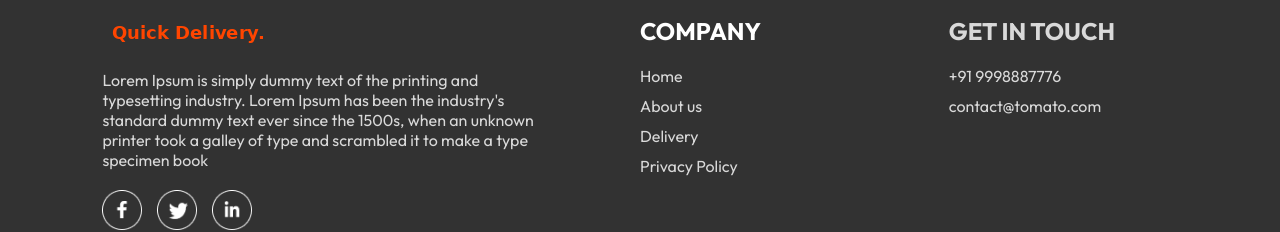
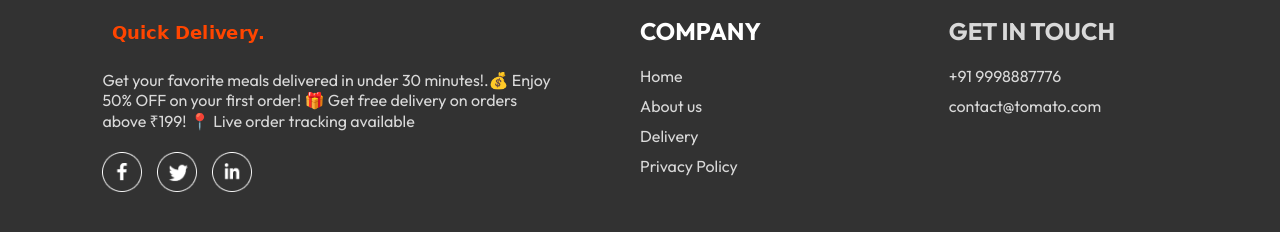
Before and after one commit to pamu-pravalli/food-del, a React (Vite) app in the folder frontend/: page /myorders in a window 1280 px wide. Shown: the part 356-588 px from the top of the page. Built offline with nearby package versions, Linux system fonts and the light colour scheme; no server answers.

Commit message:
Updated code

```diff
--- a/frontend/src/components/Footer/Footer.jsx
+++ b/frontend/src/components/Footer/Footer.jsx
@@ -6,7 +6,7 @@ const Footer = () => {
       <div className="footer-content">
         <div className="footer-content-left">
             <img src={assets.quick} alt=""/>
-            <p>Lorem Ipsum is simply dummy text of the printing and typesetting industry. Lorem Ipsum has been the industry's standard dummy text ever since the 1500s, when an unknown printer took a galley of type and scrambled it to make a type specimen book</p>
+            <p> Get your favorite meals delivered in under 30 minutes!.💰 Enjoy 50% OFF on your first order! 🎁 Get free delivery on orders above ₹199! 📍 Live order tracking available</p>
             <div className="footer-social-icons">
                 <img src={assets.facebook_icon} alt=""/>
                 <img src={assets.twitter_icon} alt=""/>
```
